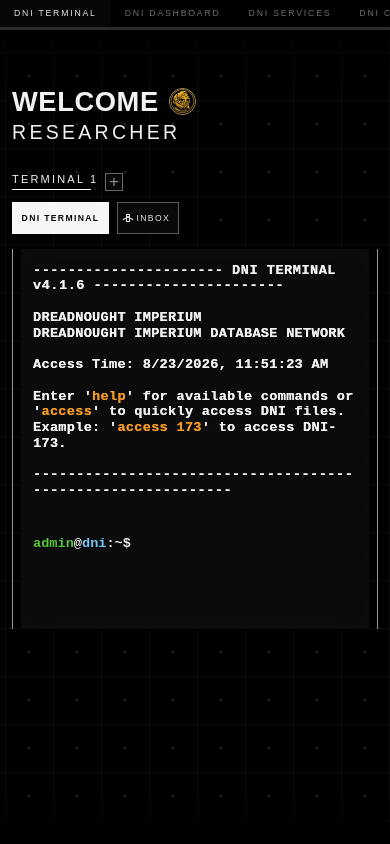
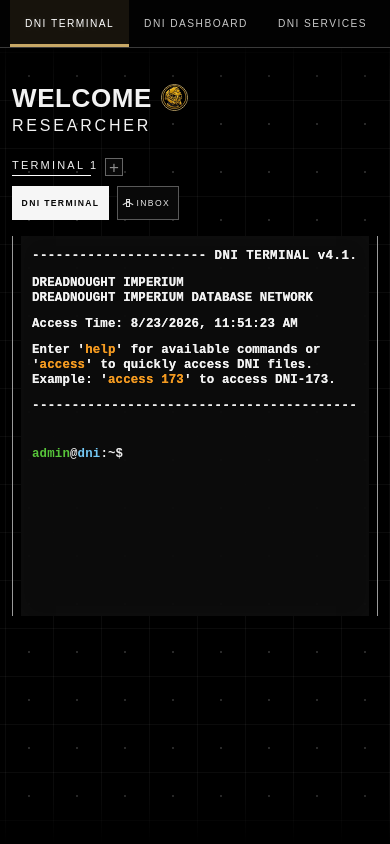
Before and after one commit to markhitchk/dni-termanal, a PHP site: page /src/html/index.html in a window 390 px wide. Run offline with PHP 8.4, Linux system fonts and the light colour scheme.

Commit message:
Improve mobile tab visibility and terminal fit

```diff
--- a/public/src/css/responsive.css
+++ b/public/src/css/responsive.css
@@ -1,18 +1,163 @@
 /* DNI responsive layout: phones, tablets, touch devices */
-html{-webkit-text-size-adjust:100%;text-size-adjust:100%}body{padding-left:env(safe-area-inset-left);padding-right:env(safe-area-inset-right)}img,svg{max-width:100%}.terminal-shell,.terminal-module,.module-panel,.communication-panel,.console-card,.comms-grid,.comms-metrics,.roster-list,.net-list{min-width:0}.module-subtitle,.comms-footnote,.card-heading span,.comms-statusbar span,.event-row p{overflow-wrap:anywhere;word-break:break-word}.nav-scroll{padding-left:max(12px,env(safe-area-inset-left));padding-right:max(8px,env(safe-area-inset-right))}.nav-tabs{min-width:max-content}.terminal-shell{width:100%}.terminal-window{overscroll-behavior:contain}.command-input{font-size:max(16px,1em)}.inline-form input,.stack-form textarea,.net-select{max-width:100%}
+html{-webkit-text-size-adjust:100%;text-size-adjust:100%;overflow-x:hidden}
+body{padding-left:env(safe-area-inset-left);padding-right:env(safe-area-inset-right);overflow-x:hidden}
+img,svg{max-width:100%}
+.terminal-shell,.terminal-module,.module-panel,.communication-panel,.console-card,.comms-grid,.comms-metrics,.roster-list,.net-list{min-width:0}
+.module-subtitle,.comms-footnote,.card-heading span,.comms-statusbar span,.event-row p{overflow-wrap:anywhere;word-break:break-word}
+.nav-scroll{padding-left:max(12px,env(safe-area-inset-left));padding-right:max(8px,env(safe-area-inset-right));overscroll-behavior-x:contain;-webkit-overflow-scrolling:touch}
+.nav-tabs{min-width:max-content}
+.terminal-shell{width:100%}
+.terminal-window{overscroll-behavior:contain}
+.command-input{font-size:max(16px,1em)}
+.inline-form input,.stack-form textarea,.net-select{max-width:100%}
+.terminal-output .separator{white-space:nowrap;overflow:hidden;text-overflow:clip;display:block;max-width:100%}
 
-@media(max-width:1024px){.terminal-shell:not([data-panel="terminal"]){max-width:100%;padding-left:24px;padding-right:24px}.comms-grid{grid-template-columns:1fr 1fr}.comms-metrics{grid-template-columns:repeat(4,minmax(0,1fr))}.console-card{min-width:0}.module-header{gap:16px}}
+@media(max-width:1024px){
+  .terminal-shell:not([data-panel="terminal"]){max-width:100%;padding-left:24px;padding-right:24px}
+  .comms-grid{grid-template-columns:1fr 1fr}
+  .comms-metrics{grid-template-columns:repeat(4,minmax(0,1fr))}
+  .console-card{min-width:0}
+  .module-header{gap:16px}
+}
 
-@media(max-width:900px){.terminal-shell:not([data-panel="terminal"]){padding-left:20px;padding-right:20px}.comms-grid{grid-template-columns:1fr}.comms-metrics{grid-template-columns:repeat(2,minmax(0,1fr))}.module-header{align-items:flex-start}.status-online{margin-left:0}.roster-row{grid-template-columns:minmax(0,1.1fr) minmax(160px,.9fr)}.roster-net{display:none}.event-list{max-height:320px}}
+@media(max-width:900px){
+  .terminal-shell:not([data-panel="terminal"]){padding-left:20px;padding-right:20px}
+  .comms-grid{grid-template-columns:1fr}
+  .comms-metrics{grid-template-columns:repeat(2,minmax(0,1fr))}
+  .module-header{align-items:flex-start}
+  .status-online{margin-left:0}
+  .roster-row{grid-template-columns:minmax(0,1.1fr) minmax(160px,.9fr)}
+  .roster-net{display:none}
+  .event-list{max-height:320px}
+}
 
-@media(max-width:700px){.terminal-shell{max-width:100%;padding-left:18px;padding-right:18px}.terminal-shell:not([data-panel="terminal"]){padding-left:16px;padding-right:16px;padding-bottom:max(40px,env(safe-area-inset-bottom))}.hero{padding-top:clamp(58px,12vw,78px)}.welcome-title{font-size:clamp(22px,7vw,30px)}.researcher-title{font-size:clamp(15px,5vw,20px);letter-spacing:clamp(2.3px,.9vw,3.3px)}.terminal-frame{width:100%;height:clamp(310px,58dvh,430px);padding-left:8px;padding-right:8px}.terminal-window{padding:14px 12px 18px}.module-panel{margin-top:32px}.module-panel h2{font-size:clamp(24px,7vw,32px)}.module-header{display:block}.mock-badge{display:inline-block;margin-top:14px}.comms-statusbar{display:grid;grid-template-columns:1fr 1fr;gap:8px 12px}.status-online{grid-column:1/-1}.card-heading{gap:10px}.small-action,.wide-action,.inline-form button,.stack-form button,.net-select{min-height:40px}.inline-form input,.stack-form textarea{min-height:40px}.net-row{min-height:44px}.metric-card{min-height:82px}}
+@media(max-width:700px){
+  .nav-scroll{position:sticky;top:0;z-index:50;height:46px;padding-left:max(10px,env(safe-area-inset-left));padding-right:max(10px,env(safe-area-inset-right));background:rgba(3,3,3,.98);border-bottom:1px solid #3a3a3a;box-shadow:0 3px 12px rgba(0,0,0,.75);scroll-snap-type:x mandatory;scroll-padding-inline:10px}
+  .nav-tabs{height:45px;min-width:max-content;align-items:stretch}
+  .nav-tab{height:45px;min-height:45px;line-height:45px;padding:0 17px;font-size:10.5px;letter-spacing:1.65px;color:#bcbcbc;opacity:1;scroll-snap-align:start}
+  .nav-tab[aria-selected="true"]{color:#fff;background:rgba(200,168,102,.10);text-shadow:0 0 8px rgba(255,255,255,.18)}
+  .nav-tab[aria-selected="true"]::after{bottom:0;height:3px;background:var(--gold)}
+  .nav-tab:not([aria-selected="true"]):active{color:#fff;background:rgba(255,255,255,.06)}
 
-@media(max-width:520px){.terminal-shell,.terminal-shell:not([data-panel="terminal"]){padding-left:12px;padding-right:12px}.nav-tab{padding-left:14px;padding-right:14px}.hero-actions{gap:8px;flex-wrap:wrap}.hero-action{min-height:32px}.terminal-frame{height:clamp(300px,55dvh,380px)}.comms-statusbar{grid-template-columns:1fr}.status-online{grid-column:auto}.comms-metrics{grid-template-columns:repeat(2,minmax(0,1fr));gap:8px}.metric-card{padding:11px}.metric-card strong{font-size:22px}.console-card{padding:11px}.card-heading{display:flex;flex-wrap:wrap;align-items:flex-start}.card-heading>div{min-width:0;flex:1 1 180px}.card-meta,.small-action{flex:0 0 auto}.roster-row{grid-template-columns:1fr;gap:7px;padding:10px 0}.roster-identity{min-width:0}.net-select{width:100%;font-size:11px}.roster-net{display:none}.inline-form>div{display:grid;grid-template-columns:1fr}.inline-form button{width:100%;padding:10px}.net-row{grid-template-columns:12px minmax(0,1fr) auto;gap:8px}.net-members{display:none}.event-row{grid-template-columns:44px 58px minmax(0,1fr)}.event-row p{min-width:0}.ready-state{align-items:flex-start}.comms-footnote{font-size:9px;line-height:1.55}}
+  .terminal-shell{max-width:100%;padding-left:18px;padding-right:18px}
+  .terminal-shell:not([data-panel="terminal"]){padding-left:16px;padding-right:16px;padding-bottom:max(40px,env(safe-area-inset-bottom))}
+  .hero{padding-top:46px}
+  .welcome-title{font-size:clamp(24px,7vw,30px)}
+  .researcher-title{font-size:clamp(15px,5vw,20px);letter-spacing:clamp(2.3px,.9vw,3.3px)}
+  .terminal-picker{margin-top:25px}
+  .hero-actions{margin-top:10px}
+  .terminal-frame{width:100%;height:clamp(310px,56dvh,420px);margin-top:18px;padding-left:8px;padding-right:8px}
+  .terminal-window{padding:14px 12px 18px}
+  .terminal-output,.terminal-prompt{line-height:1.2}
+  .terminal-output .terminal-gap{height:13px}
 
-@media(max-width:380px){.nav-tab{font-size:8px;letter-spacing:1.35px;padding-left:11px;padding-right:11px}.terminal-shell,.terminal-shell:not([data-panel="terminal"]){padding-left:10px;padding-right:10px}.welcome-line{gap:8px}.welcome-title{font-size:21px}.brand-logo-wrap{width:26px;height:26px;flex-basis:26px}.researcher-title{font-size:14px}.terminal-picker{margin-top:24px}.terminal-frame{height:clamp(285px,52dvh,345px)}.terminal-window{padding-left:10px;padding-right:10px}.terminal-output,.terminal-prompt{font-size:12.8px}.module-panel{margin-top:26px}.module-panel h2{font-size:22px}.comms-statusbar{font-size:9px}.metric-card{min-height:74px;padding:9px}.metric-card strong{font-size:20px}.console-card{padding:9px}.card-heading h3{font-size:14px}.event-row{grid-template-columns:40px 52px minmax(0,1fr);gap:6px}.event-row time,.event-type{font-size:7.5px}.event-row p{font-size:8.5px}}
+  .module-panel{margin-top:30px}
+  .module-panel h2{font-size:clamp(24px,7vw,32px)}
+  .module-header{display:block}
+  .mock-badge{display:inline-block;margin-top:14px}
+  .comms-statusbar{display:grid;grid-template-columns:1fr 1fr;gap:8px 12px}
+  .status-online{grid-column:1/-1}
+  .card-heading{gap:10px}
+  .small-action,.wide-action,.inline-form button,.stack-form button,.net-select{min-height:40px}
+  .inline-form input,.stack-form textarea{min-height:40px}
+  .net-row{min-height:44px}
+  .metric-card{min-height:82px}
+}
 
-@media(max-width:330px){.nav-tab{font-size:7.7px;letter-spacing:1.05px;padding-left:9px;padding-right:9px}.terminal-shell,.terminal-shell:not([data-panel="terminal"]){padding-left:8px;padding-right:8px}.comms-metrics{grid-template-columns:1fr 1fr;gap:6px}.metric-card>span,.metric-card>small{font-size:7.2px;letter-spacing:.7px}.card-heading span,.card-meta{font-size:7.2px}.small-action,.wide-action,.inline-form button,.stack-form button{font-size:8px;letter-spacing:.8px}.net-name{font-size:9px}.event-row{grid-template-columns:36px 48px minmax(0,1fr)}}
+@media(max-width:520px){
+  .nav-scroll{height:48px}
+  .nav-tabs{height:47px}
+  .nav-tab{height:47px;min-height:47px;line-height:47px;padding:0 15px;font-size:10.2px;letter-spacing:1.45px;color:#c8c8c8}
 
-@media(orientation:landscape) and (max-height:520px) and (max-width:1000px){.hero{padding-top:34px}.terminal-frame{height:58dvh;min-height:250px}.module-panel{margin-top:22px}.comms-grid{grid-template-columns:1fr 1fr}.comms-metrics{grid-template-columns:repeat(4,minmax(0,1fr))}.event-list{max-height:210px}}
+  .terminal-shell,.terminal-shell:not([data-panel="terminal"]){padding-left:12px;padding-right:12px}
+  .hero{padding-top:36px}
+  .welcome-line{gap:9px}
+  .welcome-title{font-size:26px}
+  .researcher-title{font-size:16px;letter-spacing:2.8px}
+  .terminal-picker{margin-top:23px}
+  .hero-actions{gap:8px;flex-wrap:wrap}
+  .hero-action{min-height:34px}
+  .terminal-frame{height:clamp(300px,53dvh,380px);margin-top:16px}
+  .terminal-window{padding:13px 11px 16px}
+  .terminal-output,.terminal-prompt{font-size:12.4px;line-height:1.22;letter-spacing:.16px}
+  .terminal-output .terminal-gap{height:11px}
 
-@media(pointer:coarse){.nav-tab{min-height:30px}.terminal-add{min-width:34px;min-height:34px}.hero-action{min-height:38px}.small-action,.wide-action,.inline-form button,.stack-form button,.net-select{min-height:44px}.net-row{min-height:46px}.inline-form input,.stack-form textarea{font-size:16px}}
+  .comms-statusbar{grid-template-columns:1fr}
+  .status-online{grid-column:auto}
+  .comms-metrics{grid-template-columns:repeat(2,minmax(0,1fr));gap:8px}
+  .metric-card{padding:11px}
+  .metric-card strong{font-size:22px}
+  .console-card{padding:11px}
+  .card-heading{display:flex;flex-wrap:wrap;align-items:flex-start}
+  .card-heading>div{min-width:0;flex:1 1 180px}
+  .card-meta,.small-action{flex:0 0 auto}
+  .roster-row{grid-template-columns:1fr;gap:7px;padding:10px 0}
+  .roster-identity{min-width:0}
+  .net-select{width:100%;font-size:11px}
+  .roster-net{display:none}
+  .inline-form>div{display:grid;grid-template-columns:1fr}
+  .inline-form button{width:100%;padding:10px}
+  .net-row{grid-template-columns:12px minmax(0,1fr) auto;gap:8px}
+  .net-members{display:none}
+  .event-row{grid-template-columns:44px 58px minmax(0,1fr)}
+  .event-row p{min-width:0}
+  .ready-state{align-items:flex-start}
+  .comms-footnote{font-size:9px;line-height:1.55}
+}
+
+@media(max-width:380px){
+  .nav-tab{font-size:9.6px;letter-spacing:1.2px;padding-left:13px;padding-right:13px}
+  .terminal-shell,.terminal-shell:not([data-panel="terminal"]){padding-left:10px;padding-right:10px}
+  .hero{padding-top:30px}
+  .welcome-line{gap:8px}
+  .welcome-title{font-size:24px}
+  .brand-logo-wrap{width:27px;height:27px;flex-basis:27px}
+  .researcher-title{font-size:15px;letter-spacing:2.5px}
+  .terminal-picker{margin-top:21px}
+  .terminal-frame{height:clamp(290px,51dvh,350px);margin-top:14px}
+  .terminal-window{padding-left:10px;padding-right:10px}
+  .terminal-output,.terminal-prompt{font-size:12px;line-height:1.23}
+  .module-panel{margin-top:24px}
+  .module-panel h2{font-size:22px}
+  .comms-statusbar{font-size:9px}
+  .metric-card{min-height:74px;padding:9px}
+  .metric-card strong{font-size:20px}
+  .console-card{padding:9px}
+  .card-heading h3{font-size:14px}
+  .event-row{grid-template-columns:40px 52px minmax(0,1fr);gap:6px}
+  .event-row time,.event-type{font-size:7.5px}
+  .event-row p{font-size:8.5px}
+}
+
+@media(max-width:330px){
+  .nav-tab{font-size:9px;letter-spacing:1px;padding-left:11px;padding-right:11px}
+  .terminal-shell,.terminal-shell:not([data-panel="terminal"]){padding-left:8px;padding-right:8px}
+  .welcome-title{font-size:22px}
+  .researcher-title{font-size:14px}
+  .terminal-output,.terminal-prompt{font-size:11.6px}
+  .comms-metrics{grid-template-columns:1fr 1fr;gap:6px}
+  .metric-card>span,.metric-card>small{font-size:7.2px;letter-spacing:.7px}
+  .card-heading span,.card-meta{font-size:7.2px}
+  .small-action,.wide-action,.inline-form button,.stack-form button{font-size:8px;letter-spacing:.8px}
+  .net-name{font-size:9px}
+  .event-row{grid-template-columns:36px 48px minmax(0,1fr)}
+}
+
+@media(orientation:landscape) and (max-height:520px) and (max-width:1000px){
+  .nav-scroll{position:sticky;top:0}
+  .hero{padding-top:24px}
+  .terminal-frame{height:58dvh;min-height:240px}
+  .module-panel{margin-top:20px}
+  .comms-grid{grid-template-columns:1fr 1fr}
+  .comms-metrics{grid-template-columns:repeat(4,minmax(0,1fr))}
+  .event-list{max-height:210px}
+}
+
+@media(pointer:coarse){
+  .nav-tab{min-height:44px}
+  .terminal-add{min-width:34px;min-height:34px}
+  .hero-action{min-height:38px}
+  .small-action,.wide-action,.inline-form button,.stack-form button,.net-select{min-height:44px}
+  .net-row{min-height:46px}
+  .inline-form input,.stack-form textarea{font-size:16px}
+}
```
Also changed, not shown: public/dist/responsive.css (+154 -9 lines).
